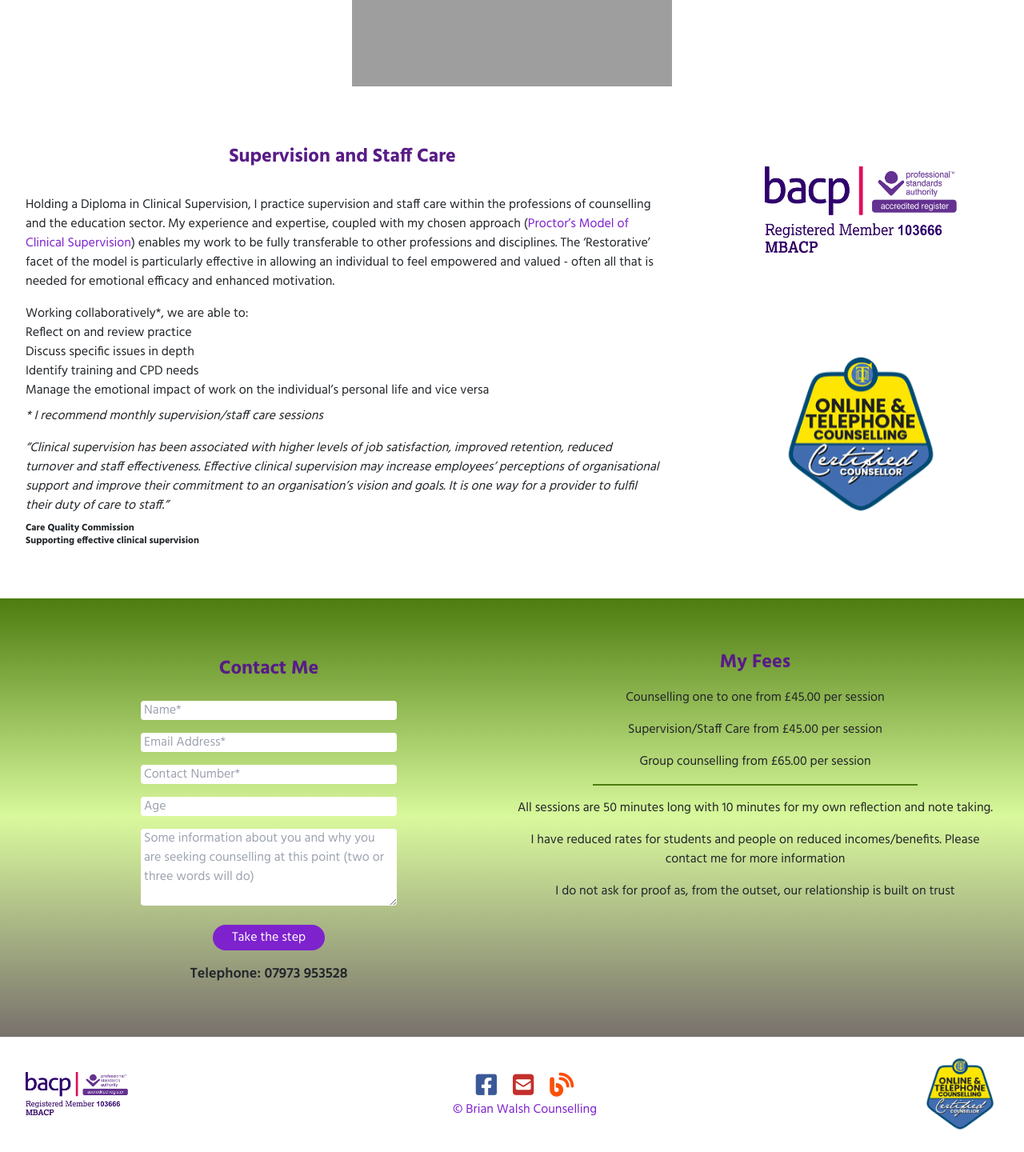
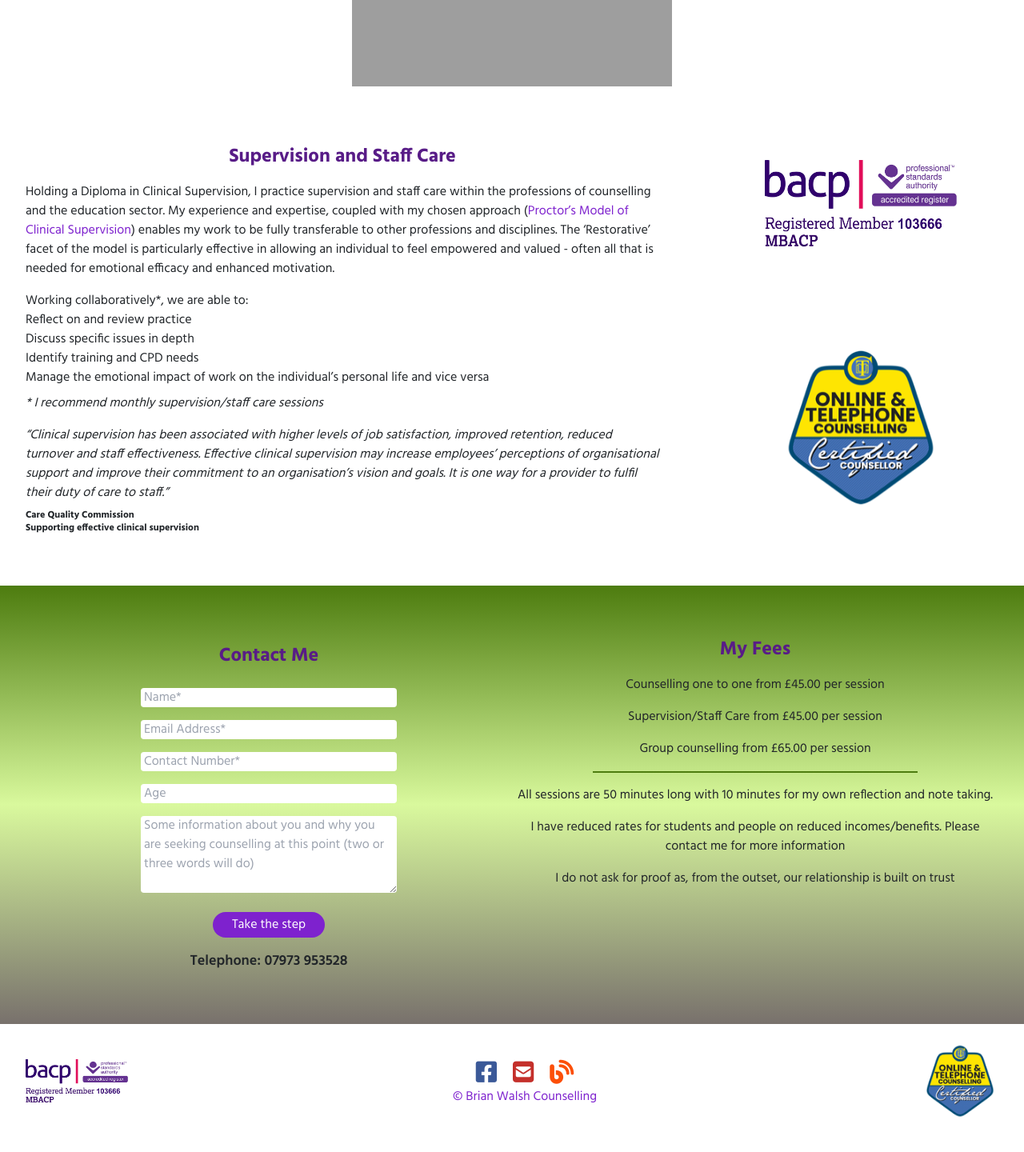
Before and after one commit to liamwalsh1980/thecouragetobe, a Flask app: page / in a window 1280 px wide. Shown: the part 2976-4416 px from the top of the page at 80% size. After the commit the page ends 4372 px from the top, so only its background shows below. Run offline with Flask 2, Linux system fonts and the light colour scheme; some libraries are stand-ins or nearby versions; grey boxes are pictures that could not be loaded.

Commit message:
Updated styling

```diff
--- a/static/css/styles.css
+++ b/static/css/styles.css
@@ -1007,6 +1007,10 @@ Ensure the default browser behavior of the `hidden` attribute.
   padding-bottom: 24rem;
 }
 
+.pb-2 {
+  padding-bottom: 0.5rem;
+}
+
 .text-left {
   text-align: left;
 }
--- a/templates/index.html
+++ b/templates/index.html
@@ -140,7 +140,7 @@
         <div class="max-w-screen-xl mx-auto p-8 text-center flex flex-col lg:flex-row items-center">
             <div class="pb-8 lg:pb-0 space-y-4 w-full text-center">
                 <div class="md:text-center" aria-labelledby="supervision-and-staff-care">
-                    <div class="text-lg md:text-2xl font-bold text-center my-2 pb-4 text-purple-900">Supervision and Staff Care</div>
+                    <div class="text-lg md:text-2xl font-bold text-center my-2 pb-2 text-purple-900">Supervision and Staff Care</div>
                     <p class="lg:text-left">
                         Holding a Diploma in Clinical Supervision, I practice supervision and staff care within the professions of counselling
                         and the education sector. My experience and expertise, coupled with my chosen approach (<a aria-label="Proctors Model"
```
